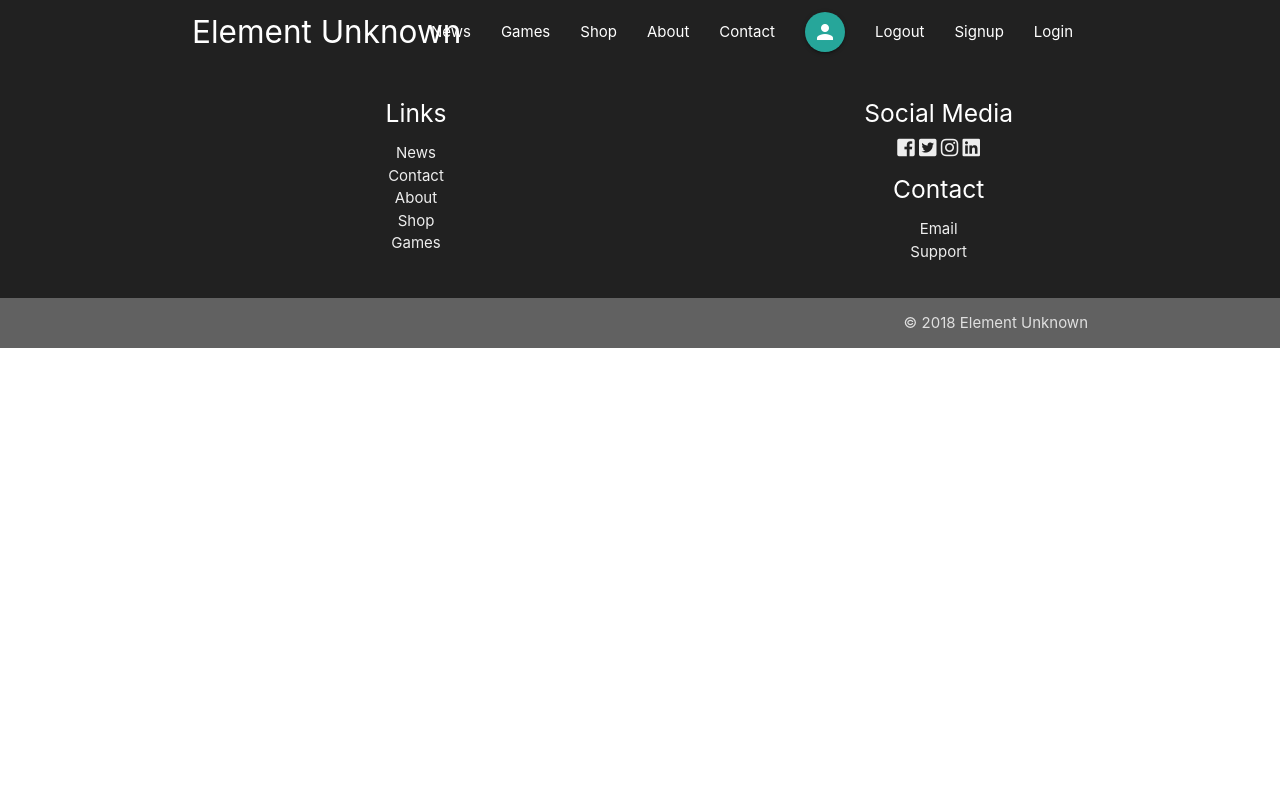
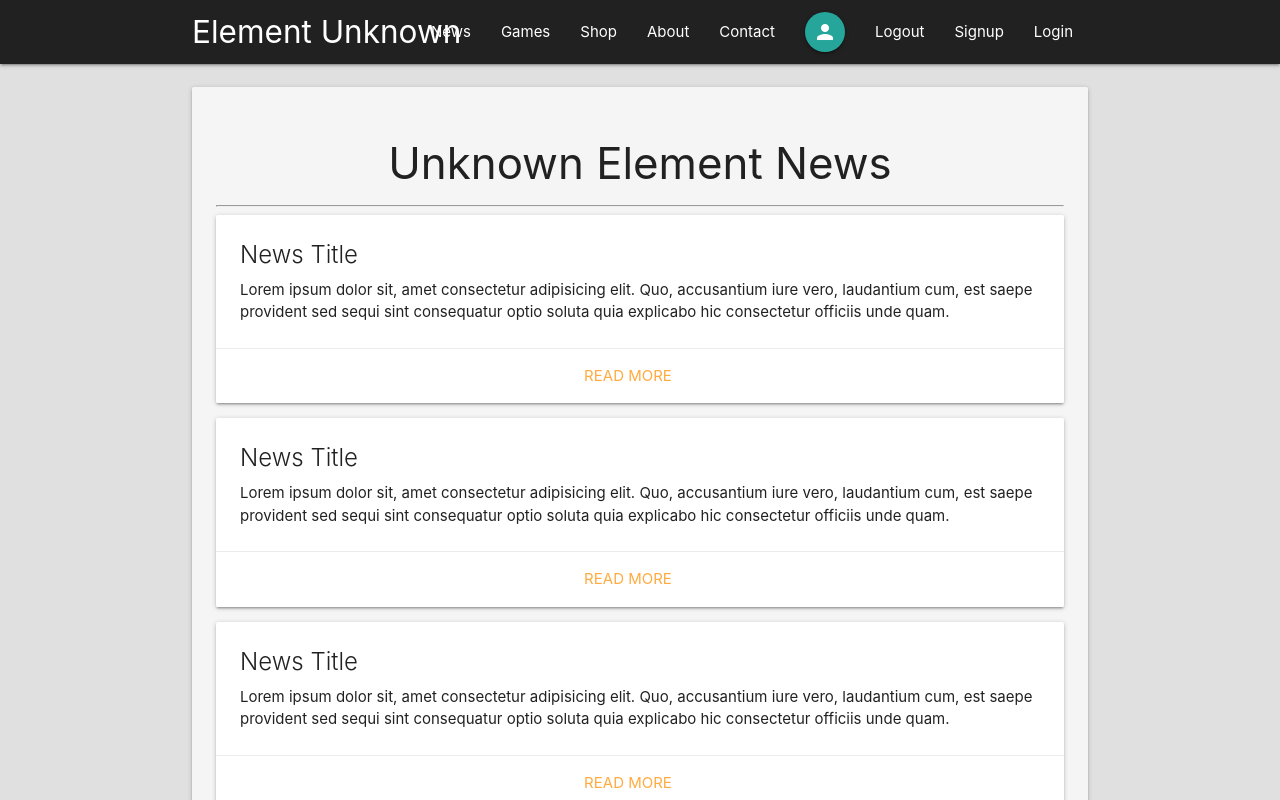
Before and after one commit to element-unknown/element-unknown-web, a React (Create React App) app: page /news in a window 1280 px wide. Shown: the top 800 px of the page. Built offline with nearby package versions, Linux system fonts and the light colour scheme.

Commit message:
Added NewsList component and wired in news page

```diff
--- a/src/App.js
+++ b/src/App.js
@@ -2,6 +2,7 @@ import React, { Component } from 'react';
 import { BrowserRouter, Switch, Route } from 'react-router-dom';
 import Navbar from './components/layouts/Navbar';
 import Dashboard from './components/dashboard/Dashboard';
+import NewsList from './components/news/NewsList';
 import LogIn from './components/auth/LogIn';
 import SignUp from './components/auth/SignUp';
 import About from './components/about/About';
@@ -18,6 +19,7 @@ class App extends Component {
             <Route path="/login" component={LogIn} />
             <Route path="/signup" component={SignUp} />
             <Route path="/about" component={About} />
+            <Route path="/news" component={NewsList} />
           </Switch>
           <Footer />
         </div>
--- a/src/components/layouts/Navbar.js
+++ b/src/components/layouts/Navbar.js
@@ -11,7 +11,7 @@ const Navbar = () => {
         <SignedOutLinks />
         <SignedInLinks />
         <ul className="right hide-on-med-and-down">
-          <li><a href="#">News</a></li>
+          <li><NavLink to="/news">News</NavLink></li>
           <li><a href="#">Games</a></li>
           <li><a href="#">Shop</a></li>
           <li><NavLink to="/about">About</NavLink></li>
--- /dev/null
+++ b/src/components/news/NewsList.js
@@ -0,0 +1,19 @@
+import React from 'react'
+import NewsArticle from './NewsArticle';
+
+const NewsList = () => {
+  return (
+    <div className="container section">
+      <div className="card-panel grey lighten-4">
+        <h3 className="grey-text text-darken-4 center">Unknown Element News</h3>
+        <hr/>
+        <NewsArticle />
+        <NewsArticle />
+        <NewsArticle />
+        <NewsArticle />
+      </div>
+    </div>
+  )
+}
+
+export default NewsList
```
